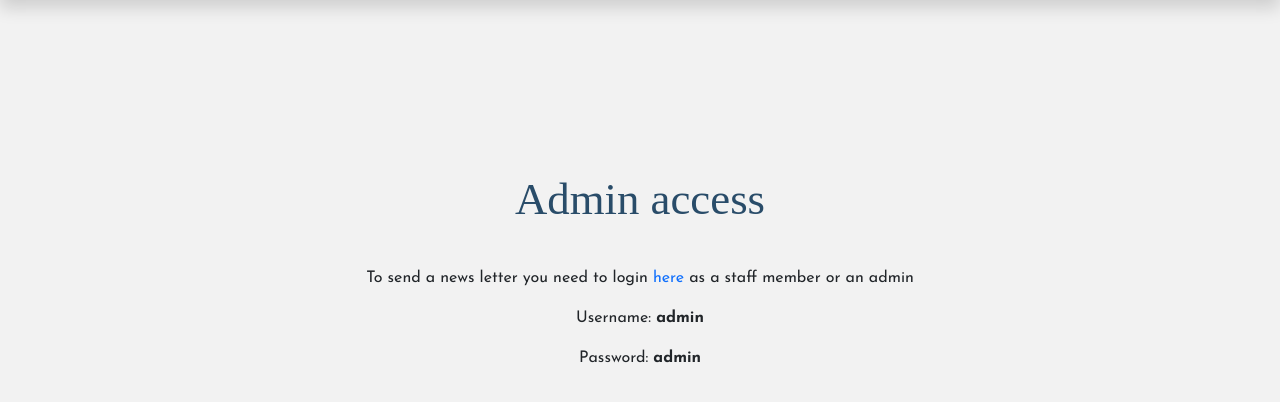
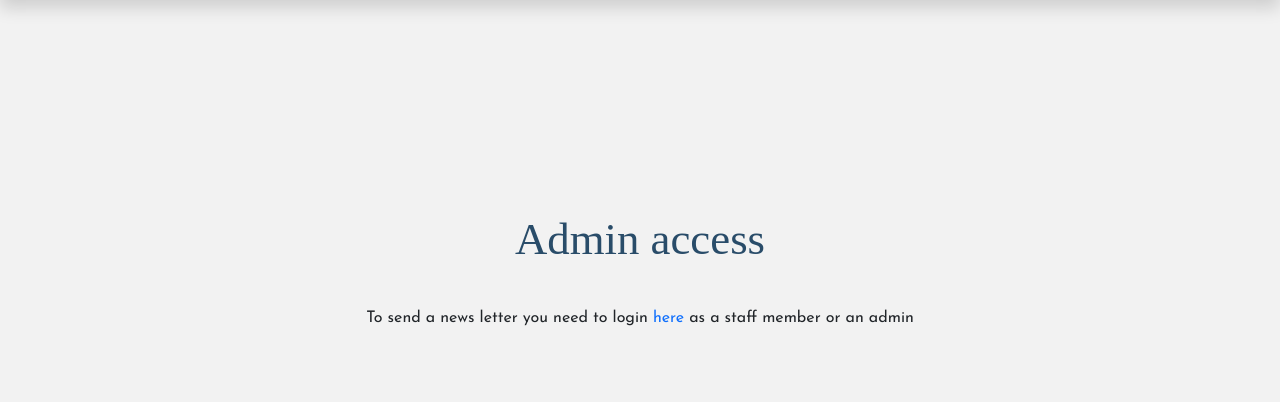
Before and after one commit to VicTorQuest/Newsletter-system, a Django app: page /how-to-access-admin/ in a window 1280 px wide. Shown: the part 60-462 px from the top of the page. Run offline with Django 4.2, Linux system fonts and the light colour scheme; some libraries are stand-ins or nearby versions; some web fonts are replaced.

Commit message:
edited a template

```diff
--- a/newsletter/templates/newsletter/adminaaccess.html
+++ b/newsletter/templates/newsletter/adminaaccess.html
@@ -11,8 +11,6 @@
 
                         <p>To send a news letter you need to login <a href="http://127.0.0.1:8000/admin/login/?next=/send-news-letter/">here</a> as a staff member or an admin</p>
 
-                        <p>Username: <b>admin</b></p>
-                        <p>Password: <b>admin</b></p>
 
                 </div>
             </div>
```
